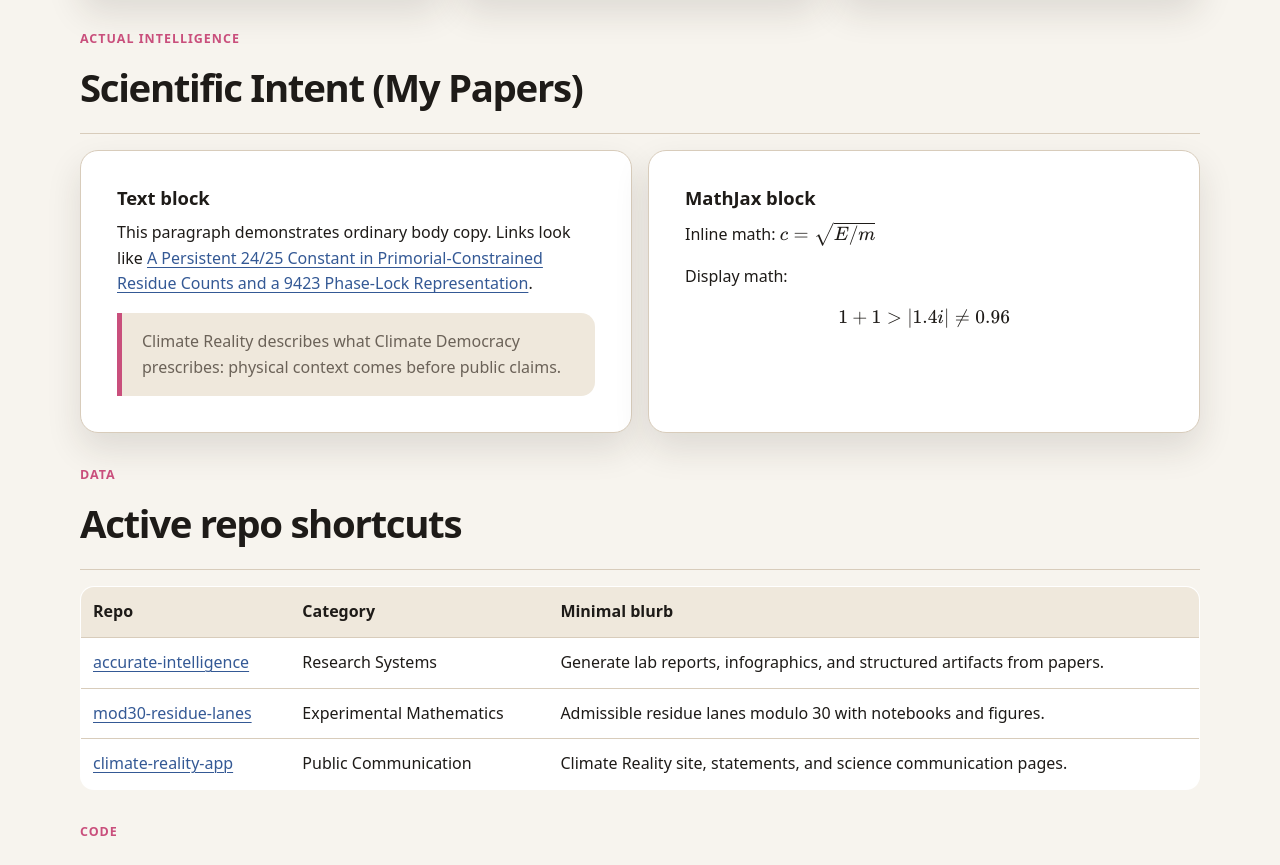
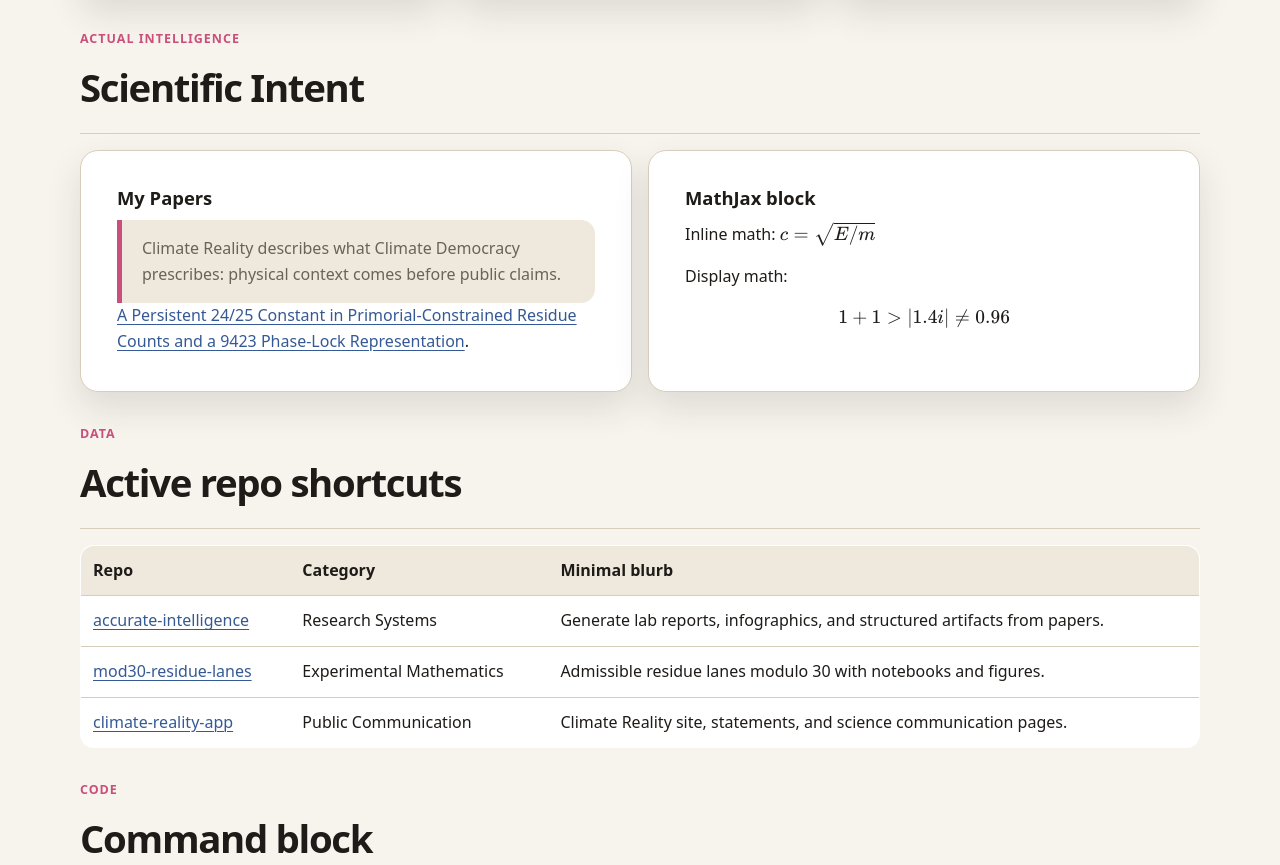
Before and after one commit to thinkthoughts/dan-hawkley-dev, a plain HTML site: page index.html in a window 1280 px wide. Shown: the part 1322-2187 px from the top of the page. Drawn offline with nearby package versions, Linux system fonts and the light colour scheme.

Commit message:
Update index.html

```diff
--- a/index.html
+++ b/index.html
@@ -193,24 +193,22 @@
       <div class="section-header">
         <div>
           <p class="eyebrow">Actual Intelligence</p>
-          <h2>Scientific Intent (My Papers)</h2>
+          <h2>Scientific Intent</h2>
         </div>
       </div>
 
       <div class="grid two">
         <div class="panel">
-          <h3>Text block</h3>
+          <h3>My Papers</h3>
+          <blockquote>
+            Climate Reality describes what Climate Democracy prescribes:
+            physical context comes before public claims.
+          </blockquote>
           <p>
-            This paragraph demonstrates ordinary body copy. Links look like
             <a href="https://goodmath.app/persist.pdf">A Persistent 24/25 Constant in Primorial-Constrained Residue Counts
 and a 9423 Phase-Lock Representation</a>.
             <!--Inline code looks like <code>git pull</code>.-->
           </p>
-
-          <blockquote>
-            Climate Reality describes what Climate Democracy prescribes:
-            physical context comes before public claims.
-          </blockquote>
         </div>
 
         <div class="panel">
```
